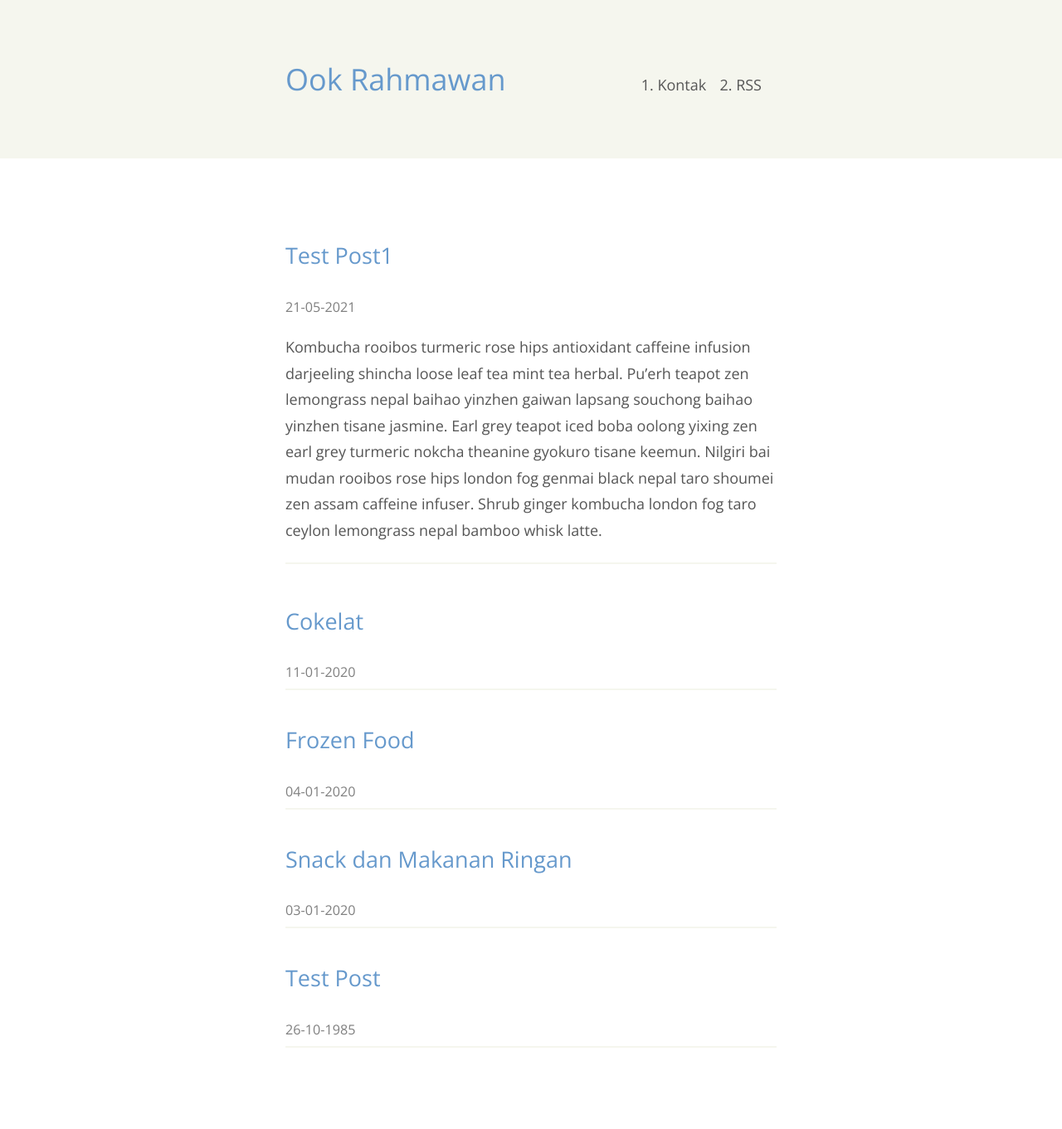
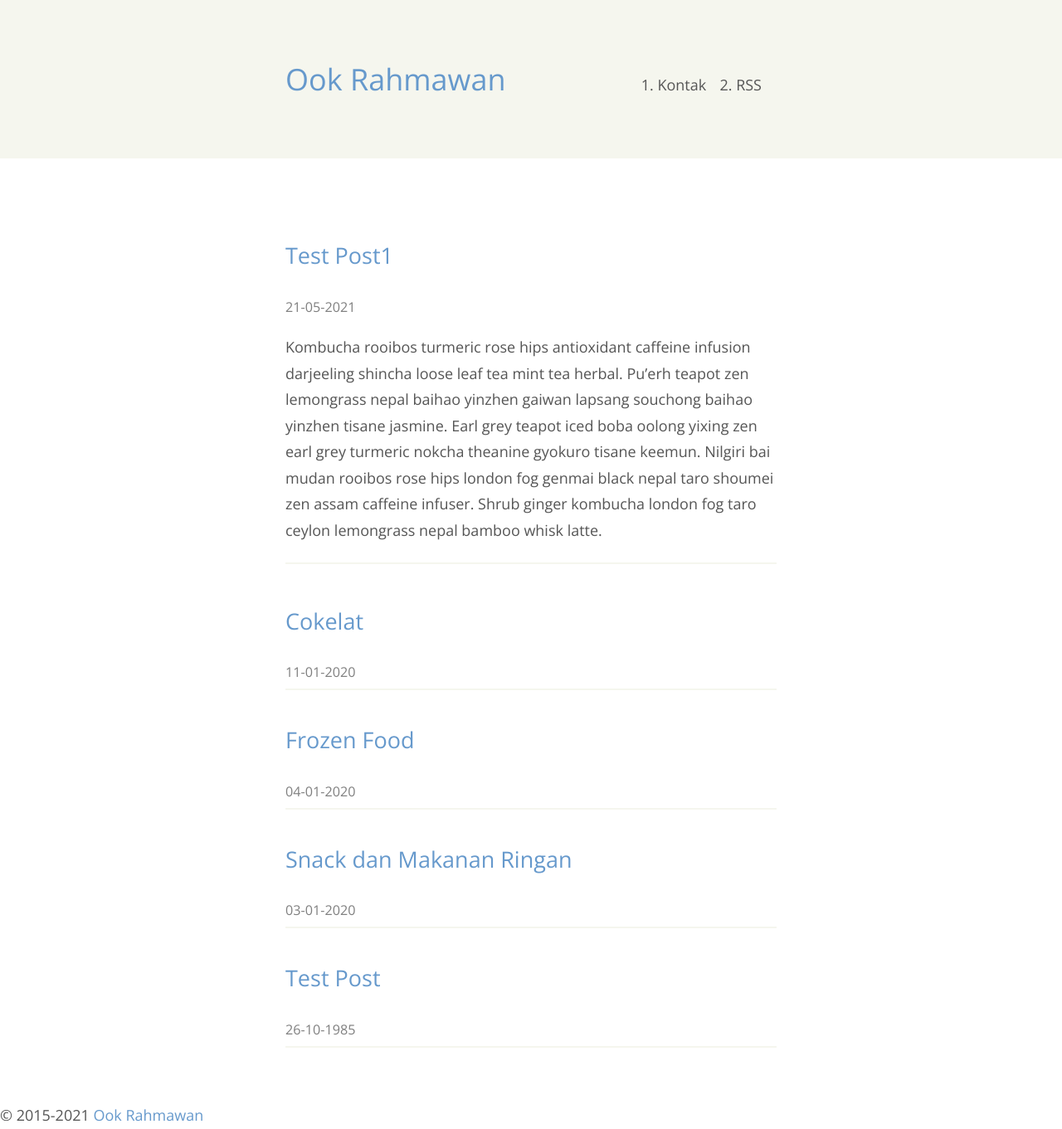
Before and after one commit to krhmwn/krhmwn, a Jekyll site: the page built from index.html, in a window 1280 px wide. Shown: the whole page at 83% size. Built offline with Jekyll 4.4.1, drawn with Linux system fonts in a browser that asks for light colours; before the commit the page ends 1329 px from its top, so only the background shows below that.

Commit message:
update v.1.0.17

```diff
--- a/_layouts/default.html
+++ b/_layouts/default.html
@@ -4,14 +4,11 @@
 <meta charset="utf-8">
 <meta http-equiv="X-UA-Compatible" content="IE=edge">
 <meta name="viewport" content="width=device-width, initial-scale=1">
-
 <title>{% if page.title %}{{ page.title }}{% else %}{{ site.title }}{% endif %}</title>
 <meta name="description" content="{% if page.excerpt %}{{ page.excerpt | strip_html | strip_newlines | truncate: 160 }}{% else %}{{ site.description }}{% endif %}">
-
 <link rel="canonical" href="{{ page.url | replace:'index.html','' | prepend: site.baseurl | prepend: site.url }}">
 <link rel="alternate" type="application/rss+xml" title="{{ site.title }}" href="{{ "/feed.xml" | prepend: site.baseurl | prepend: site.url }}">
 <link rel="sitemap" type="application/xml" title="Sitemap" href="{{ "/sitemap.xml" | prepend: site.baseurl | prepend: site.url }}" />
-
 <link rel="stylesheet" href="{{ "/assets/css/main.css" | prepend: site.baseurl }}">
 <meta name="theme-color" content="#f5f6ee">
 </head>
@@ -27,8 +24,7 @@
 </nav>
 </div>
 </header>
-    <section>
-      {{ content }}
-    </section>
+<section>{{ content }}</section>
+<footer>&copy; 2015-{{ site.time | date: "%Y" }} <a href="/">{{ site.title }}</a></footer>
 </body>
 </html>
```
Lines whose indentation alone changed are shown as unchanged.
